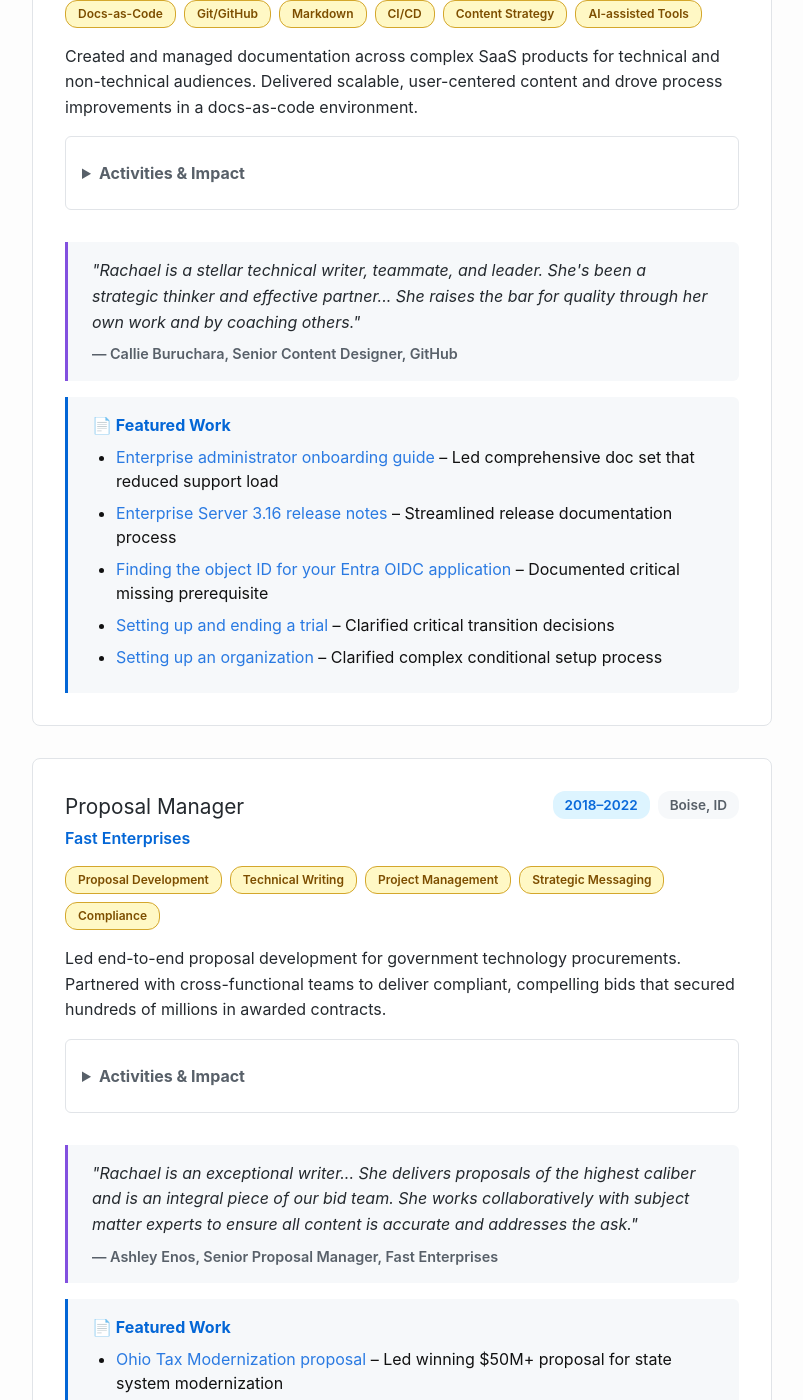
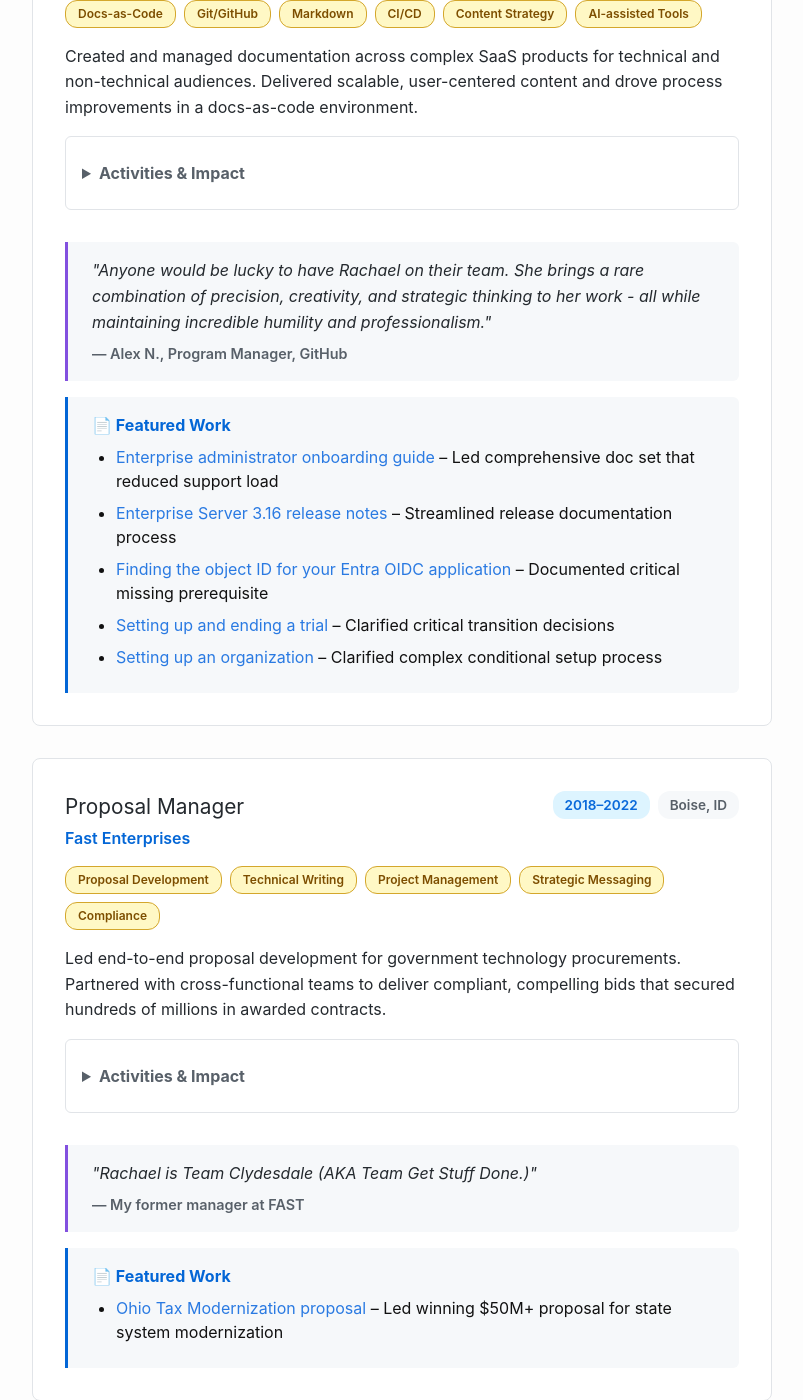
Before and after one commit to rachaelrenk/rachaelrenk.github.io, a Jekyll site: the page built from docs/resume.markdown, in a window 1280 px wide and 1400 px high, scrolled down 2039 px. Shown: the whole window, without its empty margins (238-1041 px from the left). Built offline with Jekyll 4.4.1, drawn with Linux system fonts in a browser that asks for light colours; some of the changed text lies outside the part shown.

Commit message:
Update resume.markdown

```diff
--- a/docs/resume.markdown
+++ b/docs/resume.markdown
@@ -153,8 +153,8 @@ For a more traditional resume experience, please visit my [LinkedIn profile](htt
   </details>
 
   <div class="recommendation-snippet">
-    <p>"Rachael is a stellar technical writer, teammate, and leader. She's been a strategic thinker and effective partner... She raises the bar for quality through her own work and by coaching others."</p>
-    <p class="recommender">— Callie Buruchara, Senior Content Designer, GitHub</p>
+    <p>"Anyone would be lucky to have Rachael on their team. She brings a rare combination of precision, creativity, and strategic thinking to her work - all while maintaining incredible humility and professionalism."</p>
+    <p class="recommender">— Alex N., Program Manager, GitHub</p>
   </div>
 
   <div class="job-highlight">
@@ -206,8 +206,8 @@ For a more traditional resume experience, please visit my [LinkedIn profile](htt
   </details>
 
   <div class="recommendation-snippet">
-    <p>"Rachael is an exceptional writer... She delivers proposals of the highest caliber and is an integral piece of our bid team. She works collaboratively with subject matter experts to ensure all content is accurate and addresses the ask."</p>
-    <p class="recommender">— Ashley Enos, Senior Proposal Manager, Fast Enterprises</p>
+    <p>"Rachael is Team Clydesdale (AKA Team Get Stuff Done.)"</p>
+    <p class="recommender">— My former manager at FAST</p>
   </div>
 
   <div class="job-highlight">
@@ -282,12 +282,6 @@ For a more traditional resume experience, please visit my [LinkedIn profile](htt
     <p><strong>Tools:</strong> SQL, Microsoft Office, SharePoint, Adobe Captivate</p>
   </details>
 
-  <div class="recommendation-snippet">
-    <p>"Rachael is a stellar employee and a great fit for our team. She is smart and picks up new material very quickly... She works collaboratively and ensures she has accurate information to include in training materials."</p>
-    <p class="recommender">— Ashley Enos, Senior Proposal Manager, Fast Enterprises</p>
-  </div>
-</div>
-
 <div class="job-card">
   <div class="job-header">
     <div class="job-title-company">
@@ -322,11 +316,6 @@ For a more traditional resume experience, please visit my [LinkedIn profile](htt
     <p><strong>Impact:</strong> Delivered clear, accurate documentation with focus on user needs and localization.</p>
     <p><strong>Tools:</strong> CMS (Vasont, Documentum), XML, Adobe Acrobat, Adobe Captivate, Microsoft Office</p>
   </details>
-
-  <div class="recommendation-snippet">
-    <p>"Rachael is an excellent writer. She has a great attitude and is eager to learn. Rachael is easy to work with and always does whatever she can to help the team... She is very conscientious and detail-oriented."</p>
-    <p class="recommender">— Elaine Gilliam, Technical Writer, HP</p>
-  </div>
 
   <div class="job-highlight">
     <strong>📄 Featured Work</strong>
```
